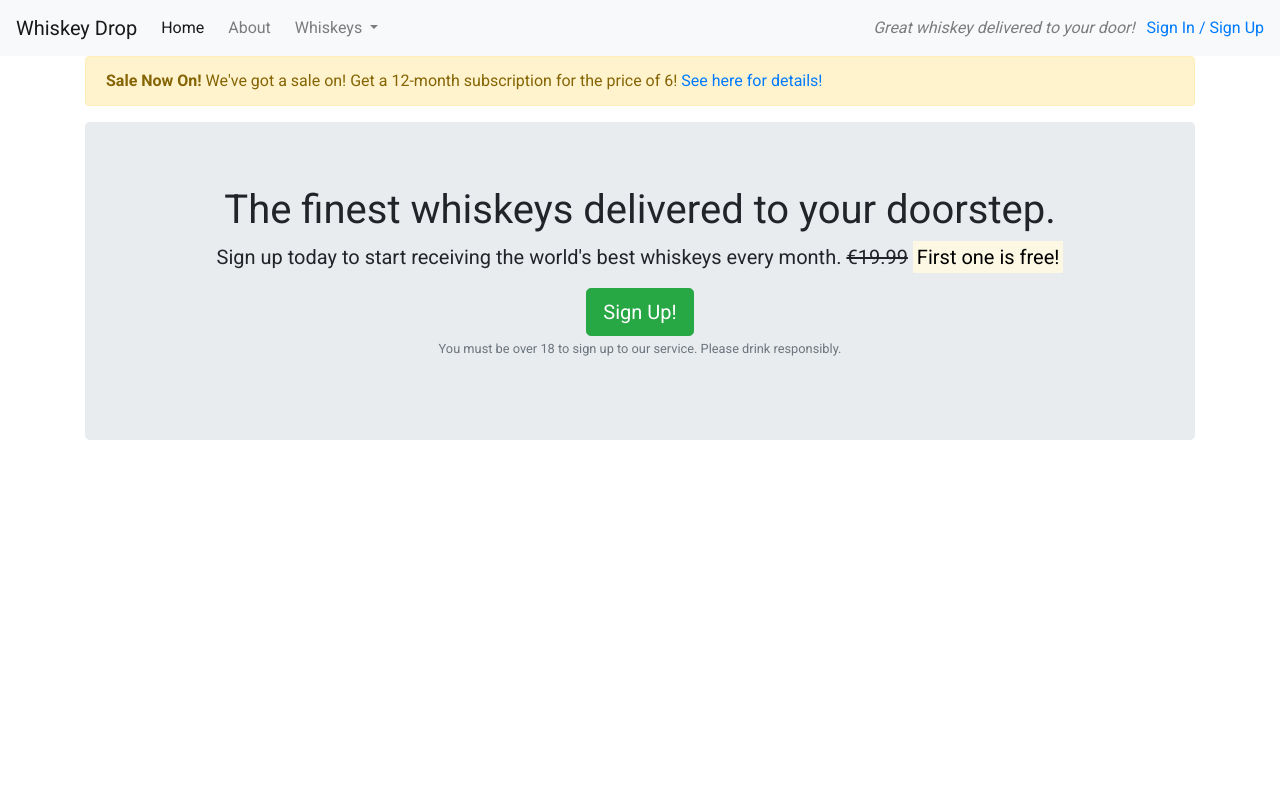
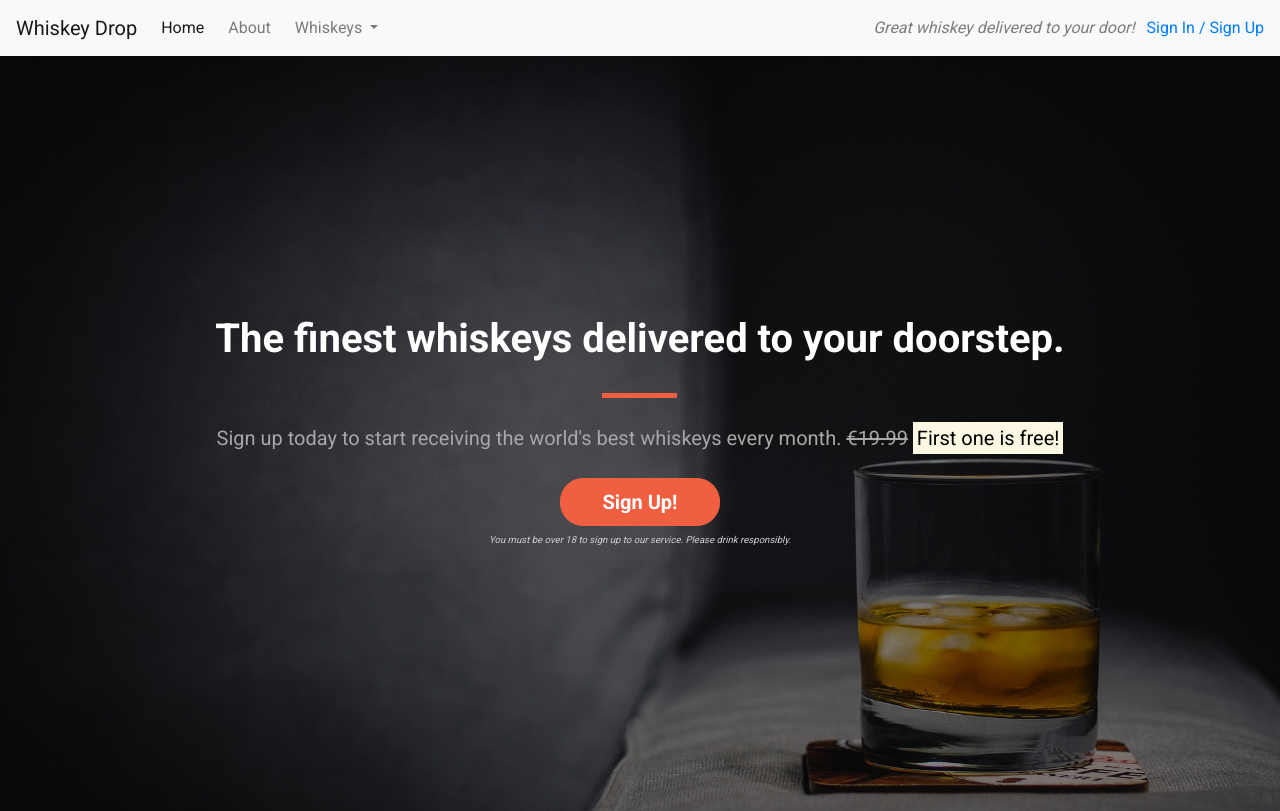
Before and after one commit to mikerae/Bootstrap4, a plain HTML site: page index.html in a window 1280 px wide. Shown: the top 811 px of the page. Drawn offline with nearby package versions, Linux system fonts and the light colour scheme.

Commit message:
Update callout

```diff
--- a/css/style.css
+++ b/css/style.css
@@ -6,8 +6,90 @@ body {
 
 .callout-container {
     height: 100vh;
+
+    background: url(/assets/images/whiskey-background.jpeg) no-repeat bottom right fixed;
+    -webkit-background-size: cover;
+    -moz-background-size: cover;
+    -o-background-size: cover;
+    background-size: cover;
+
+    display: flex;
+    align-items: center;
+    justify-content: center;
+
+    position: relative;
+}
+
+.opaque-overlay {
+    position: absolute;
+    top: 0px;
+    left: 0px;
+    height: 100%;
+    width: 100%;
+    background-color: rgba(0,0,0,0.5);
 }
 
 .quotes-container {}
 
 .features-container {}
+
+/*Block Dividers*/
+
+.block-divider {
+    width: 75px;
+    height: 5px;
+    border: 0;
+}
+
+.block-divider--orange {
+    background-color: #f05f40;
+}
+
+.bolck-divider--short {
+    width: 35px;
+}
+
+/*Jumbotron*/
+
+.jumbotron {
+    background-color: transparent;
+}
+
+.jumbotron .lead {
+    margin: 25px 0;
+    color: #a7a7a7;
+}
+
+.jumbotron-header {
+    color: white;
+    font-weight: bold;
+    margin-bottom: 30px;
+}
+
+.jumbotron small {
+    font-size: 60%;
+    font-style: italic;
+    color: #d0d0d0;
+}
+
+/* Buttons */
+
+.btn--cta {
+    font-weight: bold;
+    border-radius: 23px;
+    width: 160px;
+}
+
+.btn--red {
+    color: white;
+    background-color: #f05f40;
+    border-color: #f05f40;
+}
+
+.btn--red:hover,
+.btn--red:active,
+.btn--red:focus,
+.btn--red:active:focus {
+    background-color: #df4929;
+    border-color: #df4929;
+}
--- a/index.html
+++ b/index.html
@@ -46,7 +46,7 @@
       <a href="/login">Sign In / Sign Up</a>
     </div>
   </nav>
-  <div class="container alert-container">
+  <!-- <div class="container alert-container">
     <div class="row d-none d-sm-block">
       <div class="col-12">
         <div class="alert alert-warning">
@@ -55,18 +55,20 @@
         </div>
       </div>
     </div>
-  </div>
+  </div> -->
+  <div class="container-fluid callout-container">
   <!-- Callout -->
-  <div class="container callout-container">
+    <div class="opaque-overlay">&nbsp;</div>
       <div class="row">
         <div class="col-12">
           <section class="callout jumbotron text-center">
-          <h1>The finest whiskeys delivered to your doorstep.</h1>
+            <h1 class="jumbotron-header">The finest whiskeys delivered to your doorstep.</h1>
+            <hr class="block-divider block-divider--orange">
             <p class="lead">Sign up today to start receiving the world's best whiskeys every month.
               <s class="d-none d-sm-inline">€19.99</s>
               <span class="d-inline d-sm-none"><br></span>
               <strong><mark>First one is free!</mark></strong></p>
-          <button class="btn btn-success btn-lg" data-toggle="modal" data-target="#signUpModal">Sign Up!</button>
+            <button class="btn btn-lg btn--cta btn--red" data-toggle="modal" data-target="#signUpModal">Sign Up!</button>
             <p class="text-muted"><small>You must be over 18 to sign up to our service. Please drink responsibly.</small>
             </p>
           </section>
```
Also changed, not shown: assets/images/whiskey-background.jpeg (added). Lines whose indentation alone changed are shown as unchanged.
